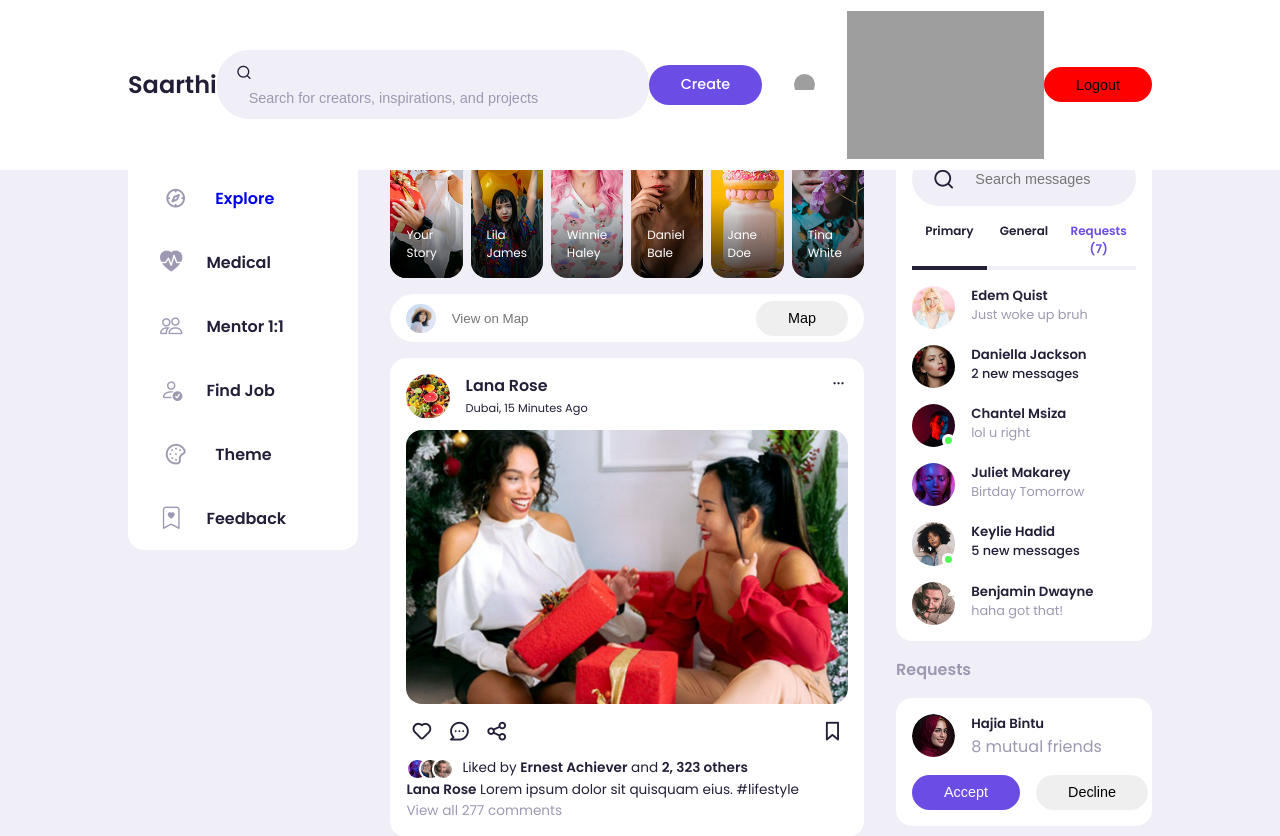
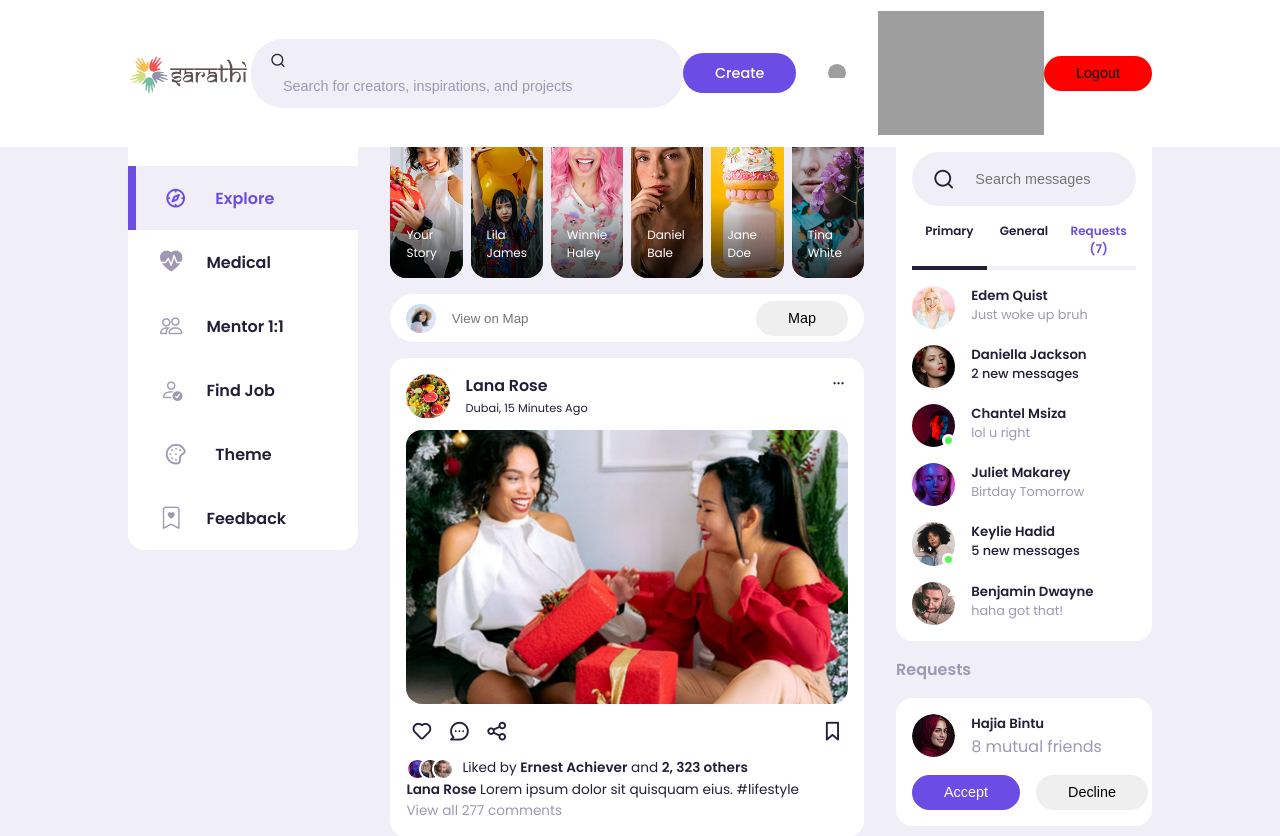
Before and after one commit to sushilverma1125/Kriyeta-3.0, a Flask app: page /explore.html in a window 1280 px wide. Shown: the top 836 px of the page. Run offline with Flask 3, Linux system fonts and the light colour scheme; grey boxes are pictures that could not be loaded.

Commit message:
changes by sushil

```diff
--- a/static/style.css
+++ b/static/style.css
@@ -135,6 +135,10 @@ nav .create {
 main {
     position: relative;
     top: 5.4rem;
+}
+
+.logo{
+    width: 12%;
 }
 
 main .container {
--- a/templates/explore.html
+++ b/templates/explore.html
@@ -4,7 +4,7 @@
     <meta charset="UTF-8">
     <meta http-equiv="X-UA-Compatible" content="IE=edge">
     <meta name="viewport" content="width=device-width, initial-scale=1.0">
-    <title>mySocial - Responsive Social Media Website Using HTML, CSS, & JavaScript</title>
+    <title>Saarthi</title>
     <!-- IconScout CDN -->
 
 
@@ -16,9 +16,7 @@
 <body>
     <nav>
         <div class="container">
-            <h2 class="logo">
-                Saarthi
-            </h2>
+            <img src="/static/images/logo.png" alt="" height="50%" width="" class="logo">
             <div class="search-bar">
                 <i class="uil uil-search"></i>
                 <input type="search" placeholder="Search for creators, inspirations, and projects">
@@ -60,11 +58,11 @@
 
                 <!----------------- SIDEBAR -------------------->
                 <div class="sidebar">
-                    <a class="menu-item active">
+                    <a class="menu-item" href="index.html">
                         <span><i class="uil uil-home"></i></span>
                         <h3>Home</h3>
                     </a>
-                    <a class="menu-item" href="explore.html">
+                    <a class="menu-item active" href="explore.html" id="notifications">
                         <span><i class="uil uil-compass"></i></span>
                         <h3>Explore</h3>
                     </a>
```
Also changed, not shown: templates/index.html (+8 -65 lines), static/images/favicon.ico (added), static/images/logo.png (added), static/images/profile-1.gif (deleted).
